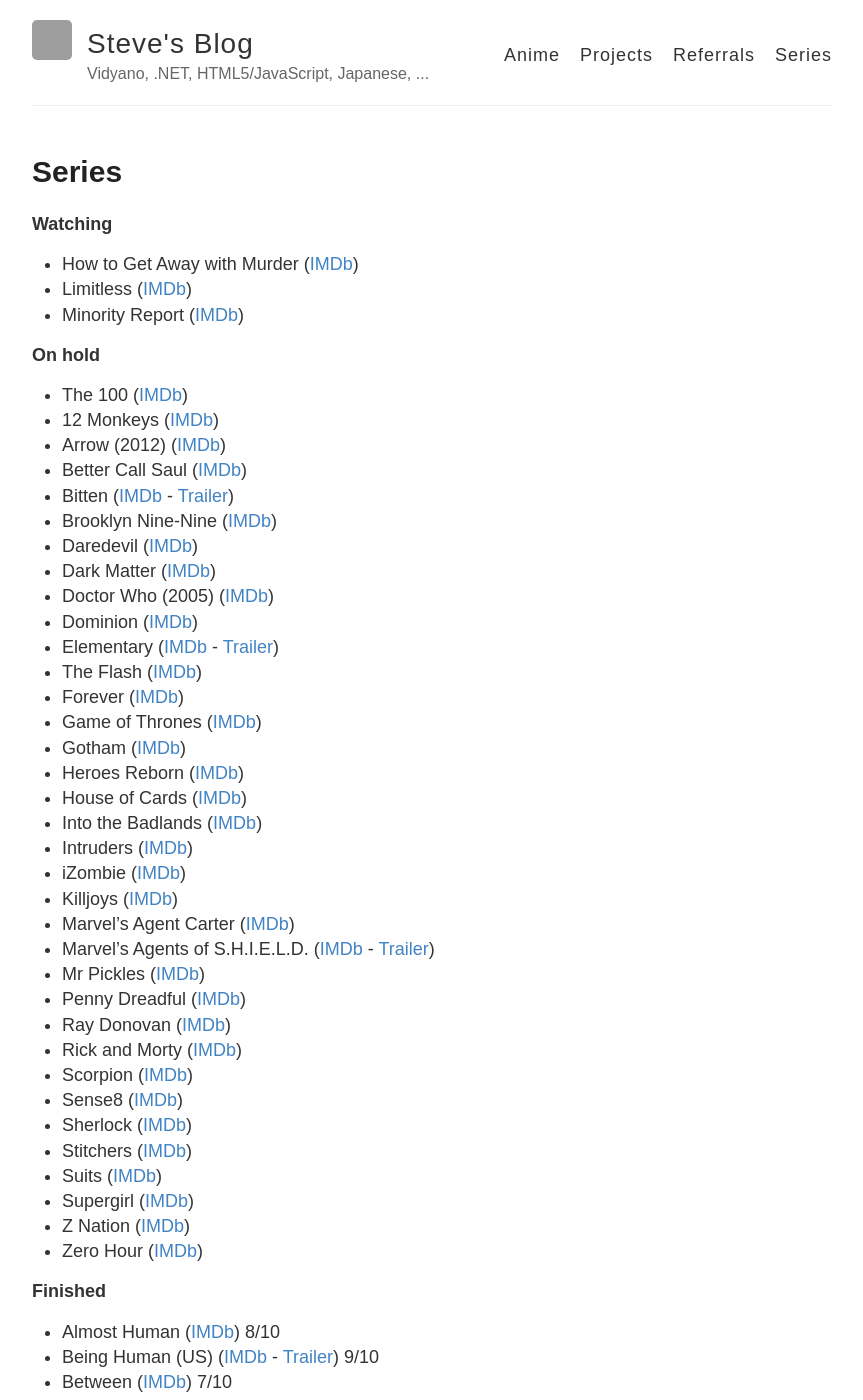
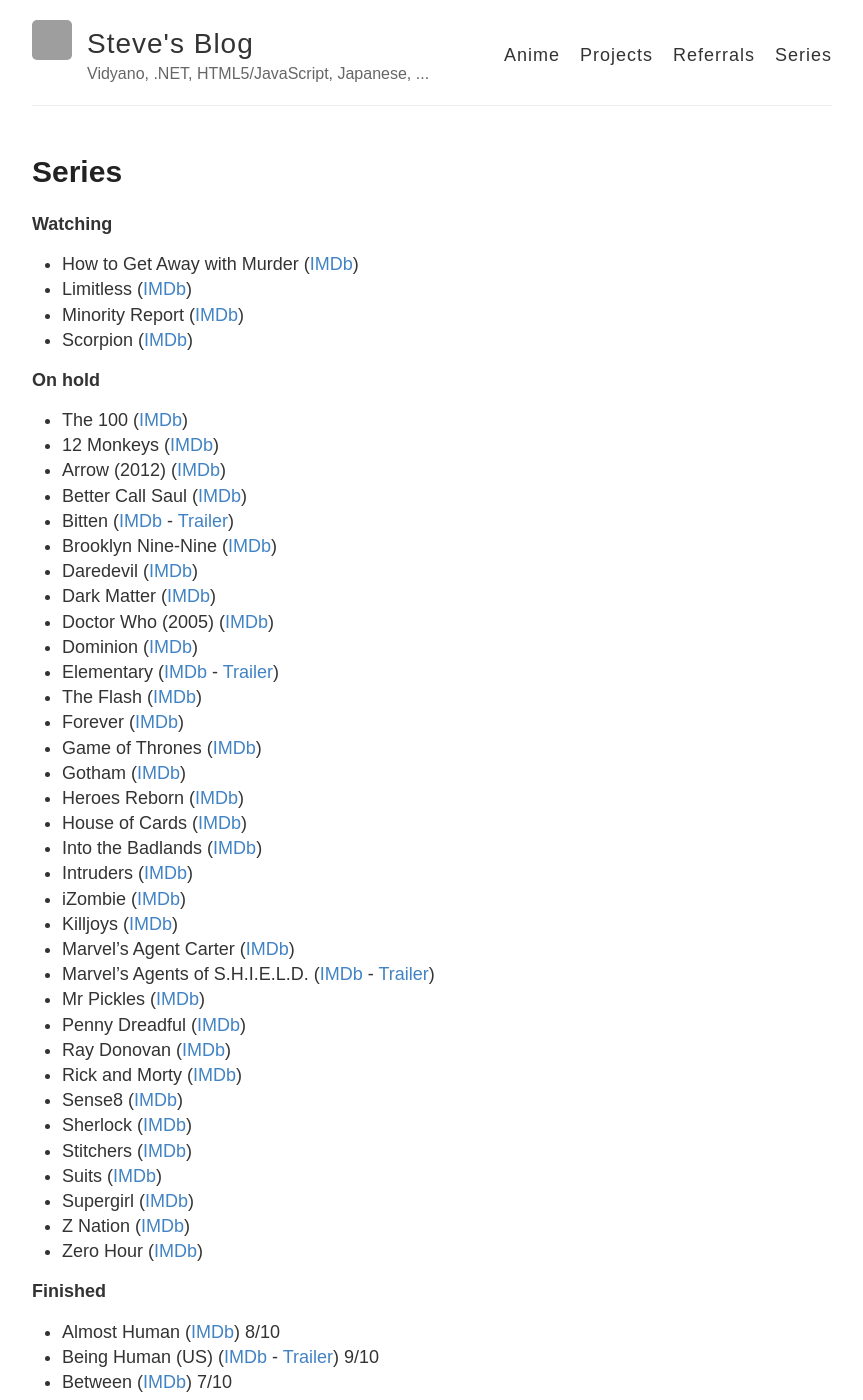
Before and after one commit to stevehansen/stevehansen.github.io, a Jekyll site: the page built from series.md, in a window 1280 px wide and 1400 px high. Shown: the whole window, without its empty margins (208-1071 px from the left). Built offline with Jekyll 4.4.1, drawn with Linux system fonts in a browser that asks for light colours; comment, search, counter and statistics services are not loaded; part of the change alters nothing that is shown; grey boxes are pictures that could not be loaded.

```diff
--- a/series.md
+++ b/series.md
@@ -11,6 +11,7 @@ comments: true
 * How to Get Away with Murder ([IMDb](http://www.imdb.com/title/tt3205802/))
 * Limitless ([IMDb](http://www.imdb.com/title/tt4422836/))
 * Minority Report ([IMDb](http://www.imdb.com/title/tt4450826/))
+* Scorpion ([IMDb](http://www.imdb.com/title/tt3514324/))
 
 
 **On hold**
@@ -42,7 +43,6 @@ comments: true
 * Penny Dreadful ([IMDb](http://www.imdb.com/title/tt2628232/))
 * Ray Donovan ([IMDb](http://www.imdb.com/title/tt2249007/))
 * Rick and Morty ([IMDb](http://www.imdb.com/title/tt2861424/))
-* Scorpion ([IMDb](http://www.imdb.com/title/tt3514324/))
 * Sense8 ([IMDb](http://www.imdb.com/title/tt2431438))
 * Sherlock ([IMDb](http://www.imdb.com/title/tt1475582/))
 * Stitchers ([IMDb](http://www.imdb.com/title/tt3868848))
```
